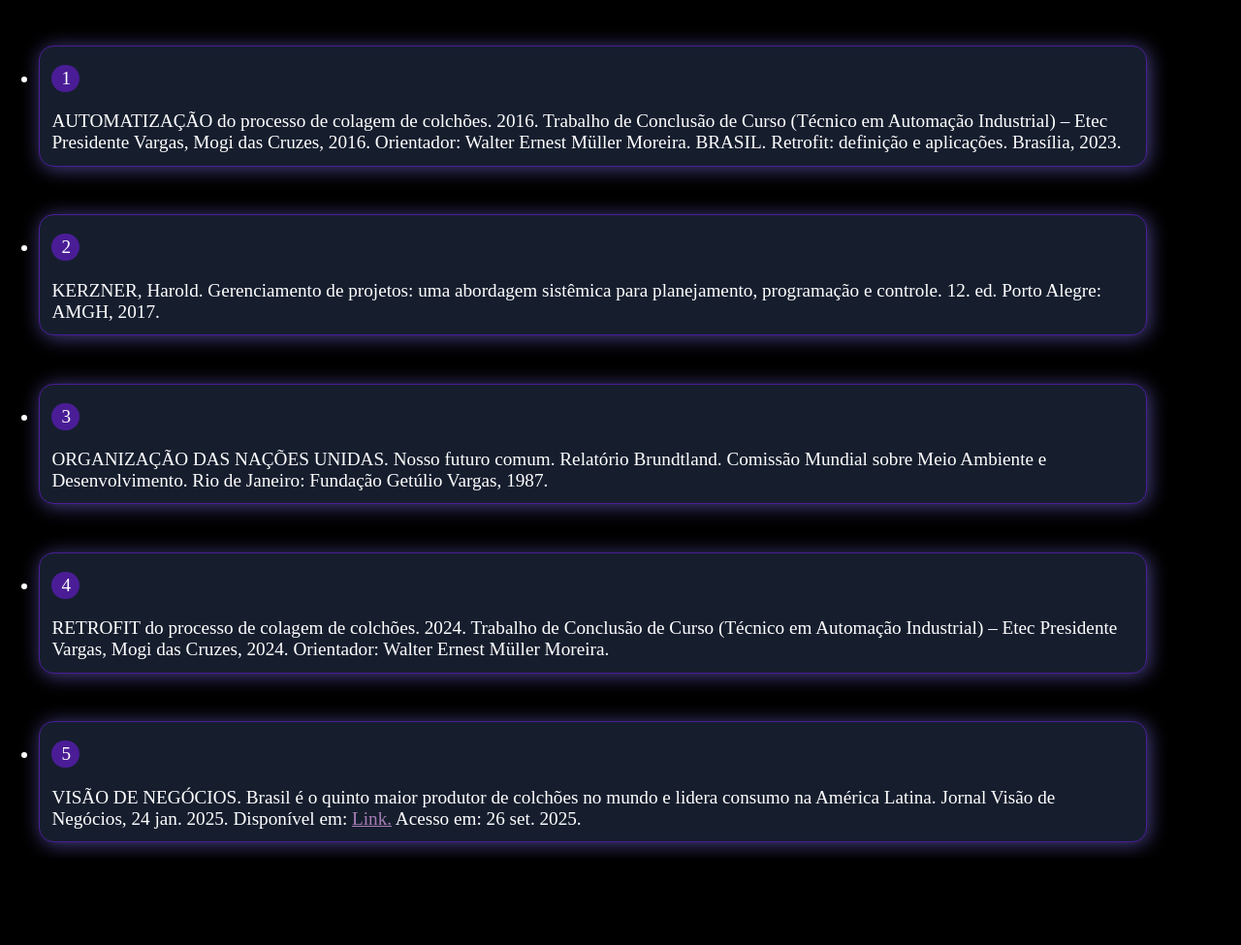
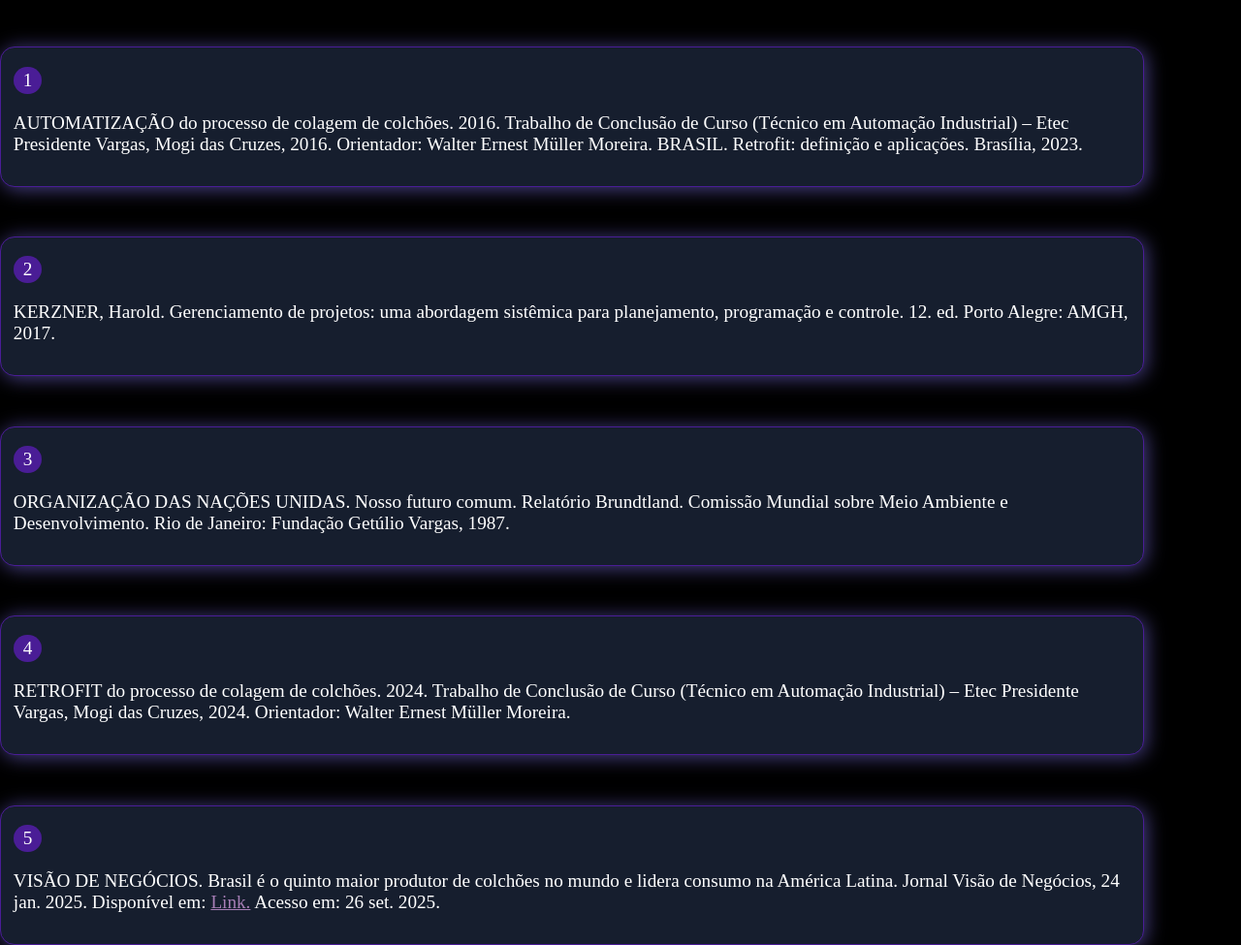
Before and after one commit to Gordips/tcc-references, a plain HTML site: page index.html in a window 1280 px wide. Shown: the part 324-1299 px from the top of the page at 97% size. Before the commit the page ends 1209 px from the top, so only its background shows below. Drawn offline with Linux system fonts and the light colour scheme.

Commit message:
Update index.html

```diff
--- a/index.html
+++ b/index.html
@@ -1,27 +1,48 @@
 <!DOCTYPE html>
 <html lang="pt-br">
+
 <head>
     <meta charset="UTF-8">
     <meta name="viewport" content="width=device-width, initial-scale=1.0">
     <title>Referências</title>
     <link rel="stylesheet" href="index.css">
 </head>
+
 <body>
     <h1 class="titu">Referências Bibliográficas</h1>
     <p class="titu" id="sub">Trabalho de Conclusão de Curso</p>
     <h1>Base Teórica do Trabalho</h1>
-    <p id="desc">Esta página contém todas as referências bibliográficas utilizadas no desenvolvimento do trabalho de conclusão de curso, organizadas de acordo com as normas ABNT.</p>
-    <ul>
-            <li class="ref"><p class="num">1</p>AUTOMATIZAÇÃO do processo de colagem de colchões. 2016. Trabalho de Conclusão de Curso (Técnico em Automação Industrial) – Etec Presidente Vargas, Mogi das Cruzes, 2016. Orientador: Walter Ernest Müller Moreira. BRASIL. Retrofit: definição e aplicações. Brasília, 2023. </li>
+    <p id="desc">Esta página contém todas as referências bibliográficas utilizadas no desenvolvimento do trabalho de
+        conclusão de curso, organizadas de acordo com as normas ABNT.</p>
+    <div class="ref">
+        <p class="num">1</p>
+        <p>AUTOMATIZAÇÃO do processo de colagem de colchões. 2016. Trabalho de Conclusão de Curso (Técnico em Automação
+            Industrial) – Etec Presidente Vargas, Mogi das Cruzes, 2016. Orientador: Walter Ernest Müller Moreira.
+            BRASIL. Retrofit: definição e aplicações. Brasília, 2023.</p>
+    </div>
 
-            <li class="ref"><p class="num">2</p>KERZNER, Harold. Gerenciamento de projetos: uma abordagem sistêmica para planejamento, programação e controle. 12. ed. Porto Alegre: AMGH, 2017. </li>
+    <div class="ref">
+        <p class="num">2</p>
+        <p>KERZNER, Harold. Gerenciamento de projetos: uma abordagem sistêmica para planejamento, programação e
+            controle. 12. ed. Porto Alegre: AMGH, 2017.</p>
+    </div>
 
-            <li class="ref"><p class="num">3</p>ORGANIZAÇÃO DAS NAÇÕES UNIDAS. Nosso futuro comum. Relatório Brundtland. Comissão Mundial sobre Meio Ambiente e Desenvolvimento. Rio de Janeiro: Fundação Getúlio Vargas, 1987. </li>
+    <div class="ref">
+        <p class="num">3</p>
+        <p>ORGANIZAÇÃO DAS NAÇÕES UNIDAS. Nosso futuro comum. Relatório Brundtland. Comissão Mundial sobre Meio Ambiente
+            e Desenvolvimento. Rio de Janeiro: Fundação Getúlio Vargas, 1987. </p>
+    </div>
 
-            <li class="ref"><p class="num">4</p>RETROFIT do processo de colagem de colchões. 2024. Trabalho de Conclusão de Curso (Técnico em Automação Industrial) – Etec Presidente Vargas, Mogi das Cruzes, 2024. Orientador: Walter Ernest Müller Moreira. </li>
+    <div class="ref">
+        <p class="num">4</p>
+        <p>RETROFIT do processo de colagem de colchões. 2024. Trabalho de Conclusão de Curso (Técnico em Automação
+            Industrial) – Etec Presidente Vargas, Mogi das Cruzes, 2024. Orientador: Walter Ernest Müller Moreira.</p>
+    </div>
 
-            <li class="ref"><p class="num">5</p>VISÃO DE NEGÓCIOS. Brasil é o quinto maior produtor de colchões no mundo e lidera consumo na América Latina. Jornal Visão de Negócios, 24 jan. 2025. Disponível em: <a href="https://jornalvisaodenegocios.com.br/brasil-e-o-quinto-maior-produtor-de-colchoes-no-mundo-e-lidera-consumo-na-america-latina/" target="_blank">Link.</a>  Acesso em: 26 set. 2025.</li>
-    </ul>
+    <div class="ref">
+        <p class="num">5</p>
+        <p>VISÃO DE NEGÓCIOS. Brasil é o quinto maior produtor de colchões no mundo e lidera consumo na América Latina. Jornal Visão de Negócios, 24 jan. 2025. Disponível em: <a href="https://jornalvisaodenegocios.com.br/brasil-e-o-quinto-maior-produtor-de-colchoes-no-mundo-e-lidera-consumo-na-america-latina/"target="_blank">Link.</a> Acesso em: 26 set. 2025.</p>
+    </div>
 
 </body>
 
```
